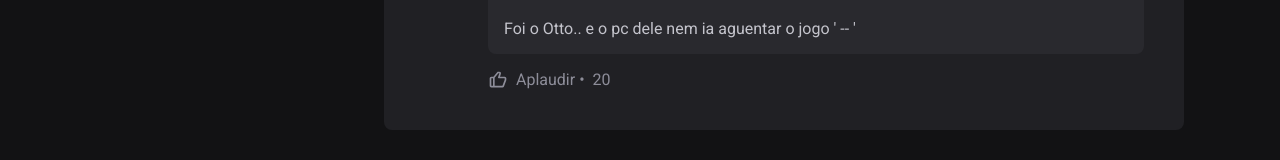
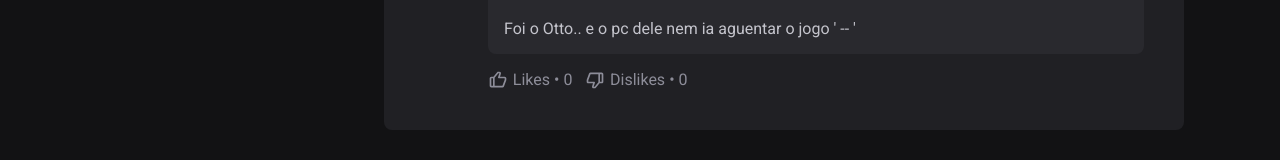
Before and after one commit to Paulo-Augusto12/Ignite-Feed, a React (Vite) app: page / in a window 1280 px wide. Shown: the part 543-703 px from the top of the page. Built offline with nearby package versions, Linux system fonts and the light colour scheme.

Commit message:
Botões de Like e dislike completos

```diff
--- a/src/components/Comments/index.tsx
+++ b/src/components/Comments/index.tsx
@@ -1,9 +1,9 @@
-import React from 'react'
+import React , { useState } from "react"
 
 import {Avatar} from '../Avatar'
 
 import { FiTrash2 } from 'react-icons/fi'
-import { BiLike } from 'react-icons/bi'
+import { BiLike, BiDislike } from 'react-icons/bi'
 
 import { StyledComments } from './style'
 
@@ -16,9 +16,15 @@ interface comments{
 
 export function Comment ({commentAuthor, content}:comments){
 
-    function likeCounter (){
+    const [likeCounter, setLikeCounter] = useState(0)
+    const [disLikeCounter , setDisLikeCounter] = useState(0)
 
-        console.log("incrementing");
+    function increaseLike(){
+        setLikeCounter(likeCounter + 1)
+    }
+
+    function decreaseLike(){
+        setDisLikeCounter(disLikeCounter + 1)
     }
 
     return(
@@ -46,11 +52,15 @@ export function Comment ({commentAuthor, content}:comments){
                         </header>
                             <p>{content}</p>
                     </div>
-                    <footer >
-                    <button onClick={likeCounter}>
+                    <footer>
+                    <button onClick={increaseLike}>
                         <BiLike  size="20"/>
-                        Aplaudir {' '}
-                        <span >  {' '} 20 </span>
+                        Likes {' '} <span> {likeCounter} </span>
+                    </button>
+                    <button onClick={decreaseLike}>
+                        <BiDislike size="20"/>
+                        Dislikes {' '} <span>{disLikeCounter}</span>
+                        {' '}
                     </button>
                 </footer>
                 </div>
--- a/src/components/Comments/style.ts
+++ b/src/components/Comments/style.ts
@@ -63,6 +63,7 @@ export const StyledComments = styled.div`
 
 .commentBox footer{
     margin-top: 1rem;
+    display: flex;
 }
 
 .commentBox footer button{
@@ -72,7 +73,10 @@ export const StyledComments = styled.div`
     cursor:pointer;
 
     display: flex;
+    flex-direction: row;
     align-items: center;
+    margin-right: 0.8rem;
+
 
     border-radius: 2px;
 
@@ -83,15 +87,18 @@ export const StyledComments = styled.div`
 }
 
 .commentBox footer button svg {
-    margin-right:0.5rem;
+    margin-right:0.3rem;
 }
 
-.commentBox footer button span::before {
+.commentBox footer span{
+    display: flex;
+    align-items: center;
+}
+
+.commentBox footer span::before {
     content: "\u2022";
 
     padding : 0 0.25rem
 }
 
-
-
 `
```
